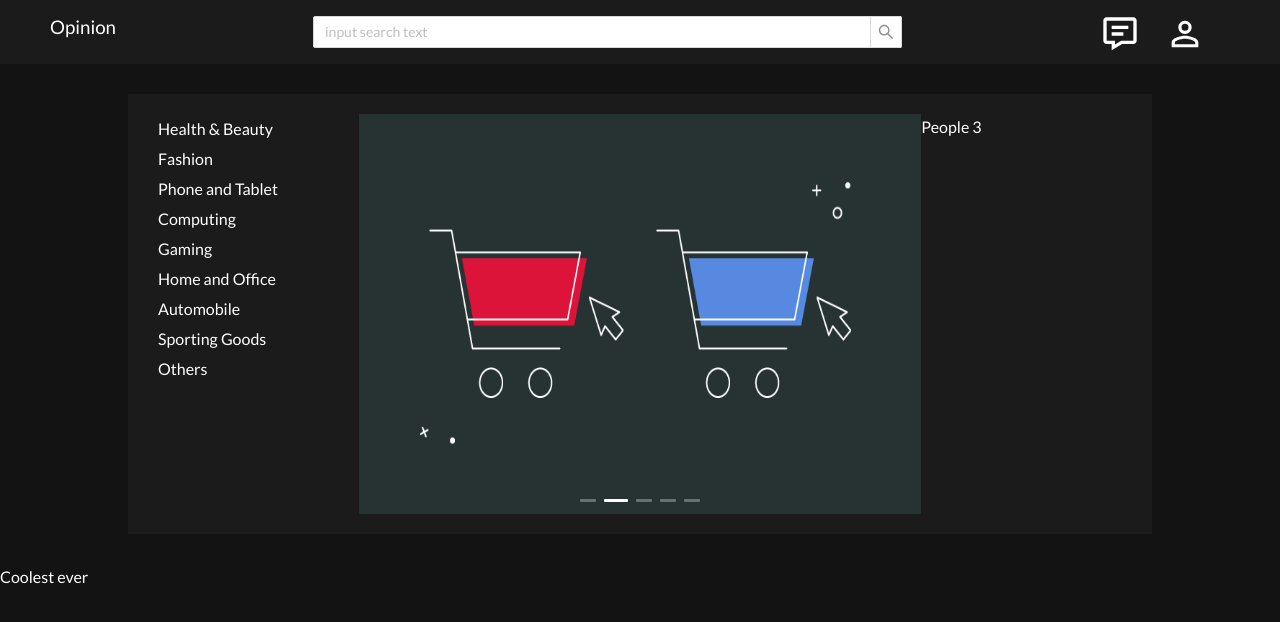
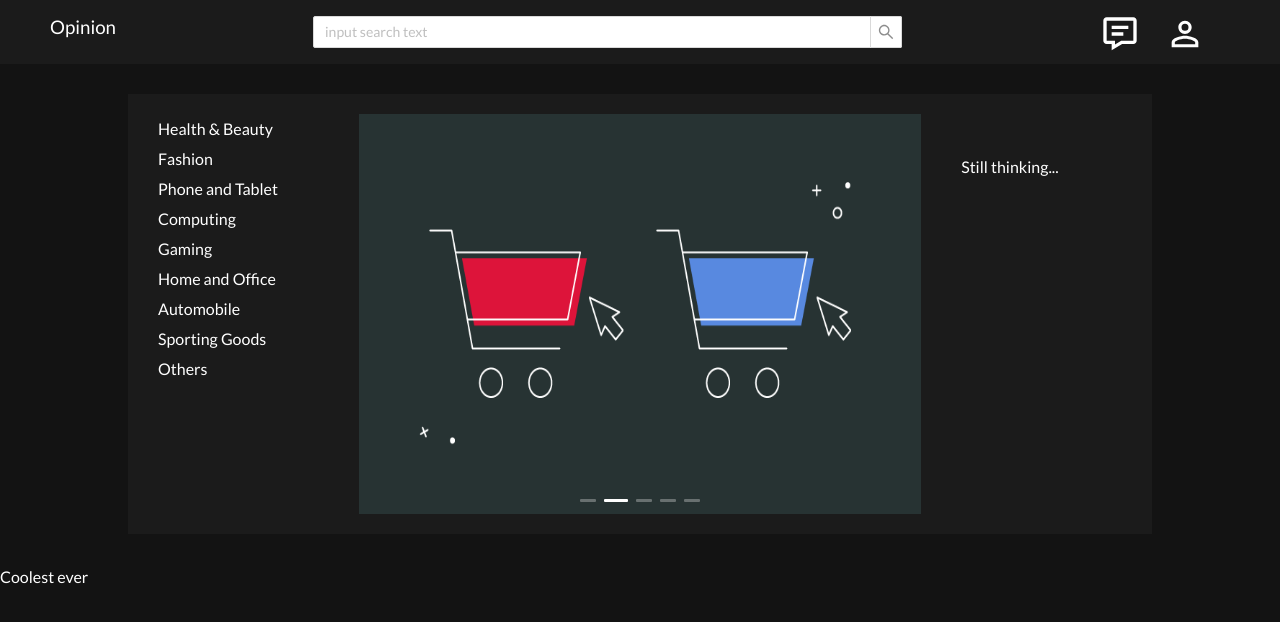
Before and after one commit to greatertomi/productrave-frontend, a React (Create React App) app in the folder opinion-frontend/: page / in a window 1280 px wide. Shown: the top 622 px of the page. Built offline with nearby package versions, Linux system fonts and the light colour scheme.

Commit message:
Minor changes

```diff
--- a/opinion-frontend/src/components/dashboard/DashboardLanding.js
+++ b/opinion-frontend/src/components/dashboard/DashboardLanding.js
@@ -46,8 +46,8 @@ const DashboardLanding = () => (
               </div>
             </Carousel>
           </Col>
-          <Col span={5} className="pl-1">
-            People 3
+          <Col span={5}>
+            <div className="rightDiv">Still thinking...</div>
           </Col>
         </Row>
       </div>
--- a/opinion-frontend/src/styles/App.scss
+++ b/opinion-frontend/src/styles/App.scss
@@ -194,6 +194,9 @@ h2, h3 {
       }
     }
   }
+  .rightDiv {
+    margin: 40px;
+  }
 }
 
 // Dashboard
```
Also changed, not shown: 1 other file (tests, documents, lock files or other folders).
